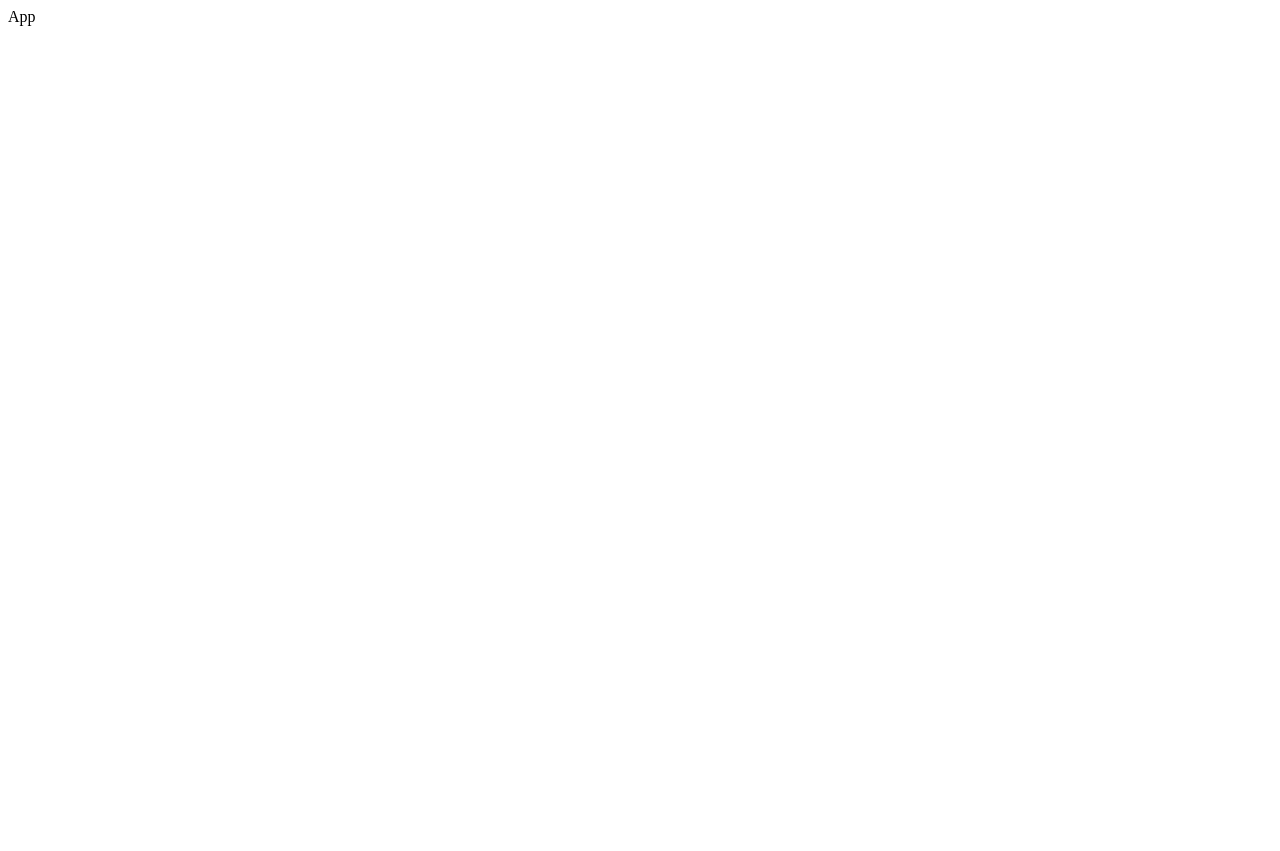
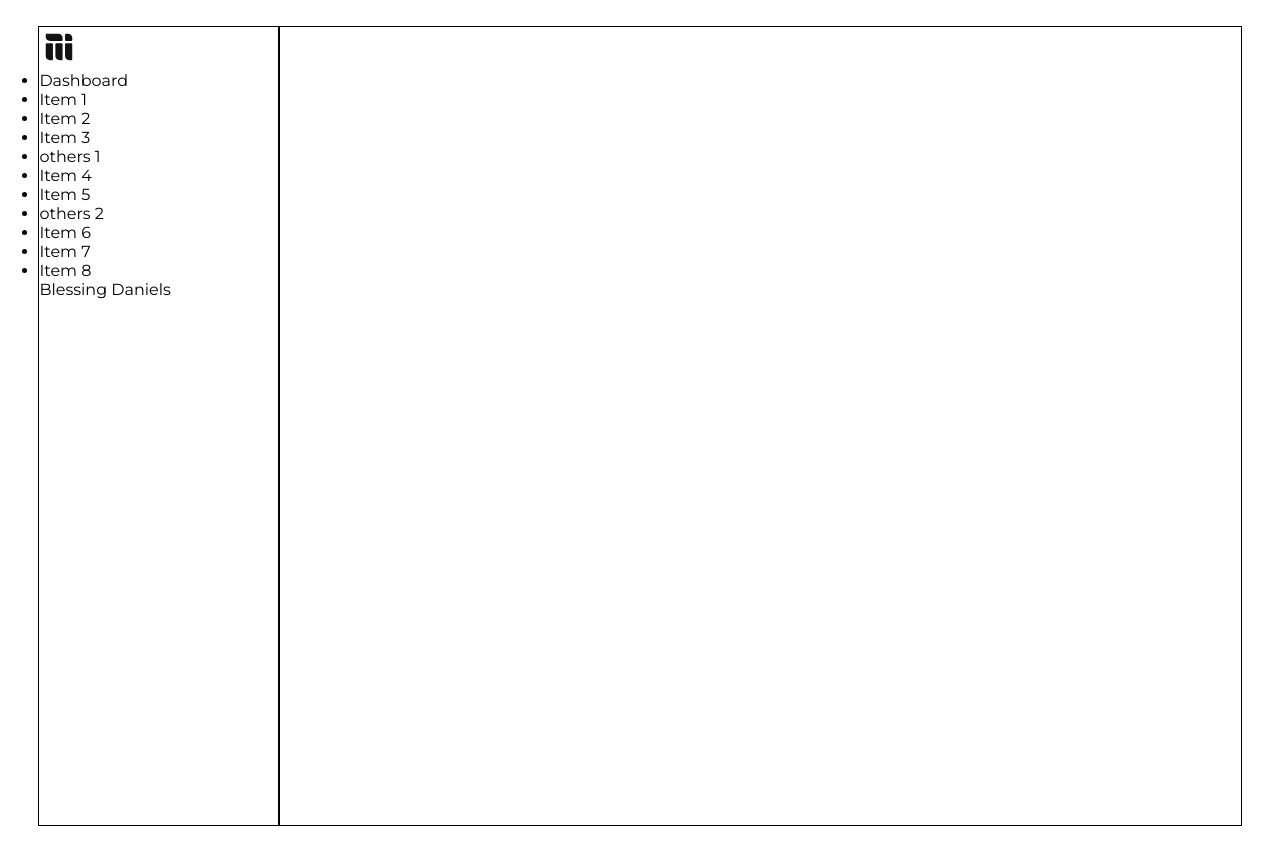
Before and after one commit to tunny17/main-stack, a React (Vite) app: page / in a window 1280 px wide. Before the commit the page ends 800 px from the top, so only its background shows below. Built offline with nearby package versions, Linux system fonts and the light colour scheme.

Commit message:
- Completion of folder and component structure - Added a Font Family

```diff
--- a/src/App.css
+++ b/src/App.css
@@ -0,0 +1,17 @@
+.app-container {
+    width: 100%;
+    display: flex;
+    flex-direction: row;
+    justify-content: space-between;
+    padding: 2% 3%;
+}
+.navbar {
+    width: 20%;
+    height: 100vh;
+    border: 1px solid #000;
+}
+.body {
+    width: 80%;
+    height: 100vh;
+    border: 1px solid #000;
+}
--- a/src/App.jsx
+++ b/src/App.jsx
@@ -1,8 +1,42 @@
-import React from 'react'
+import React from 'react';
+import './App.css';
+import { Logo } from './assets';
 
 const App = () => {
   return (
-    <div>App</div>
+    <div className='app-container'>
+      <div className="navbar">
+        <div className="logo-container">
+          <img src={Logo} alt="" />
+        </div>
+        <div className="navigation">
+          <nav>
+            <ul>
+              <li>Dashboard</li>
+              <li>Item 1</li>
+              <li>Item 2</li>
+              <li>Item 3</li>
+            </ul>
+            <ul>
+              <li>others 1</li>
+              <li>Item 4</li>
+              <li>Item 5</li>
+            </ul>
+            <ul>
+              <li>others 2</li>
+              <li>Item 6</li>
+              <li>Item 7</li>
+              <li>Item 8</li>
+            </ul>
+          </nav>
+        </div>
+        <div className="user">
+          <p>Blessing Daniels</p>
+        </div>
+      </div>
+      <div className="body">
+      </div>
+    </div>
   )
 }
 
--- /dev/null
+++ b/src/assets/index.js
@@ -0,0 +1,11 @@
+export { default as Dashboard } from './dashboard.svg';
+export { default as Logo } from './mainstack-logo.svg';
+export { default as User } from './user.svg';
+export { default as Nav1 } from './nav-1.svg';
+export { default as Nav2 } from './nav-2.svg';
+export { default as Nav3 } from './nav-3.svg';
+export { default as Nav4 } from './nav-4.svg';
+export { default as Nav5 } from './nav-5.svg';
+export { default as Nav6 } from './nav-6.svg';
+export { default as Nav7 } from './nav-7.svg';
+export { default as Nav8 } from './nav-8.svg';
--- a/src/index.css
+++ b/src/index.css
@@ -0,0 +1,12 @@
+@import url('https://fonts.googleapis.com/css2?family=Montserrat:wght@100;200;300;400;500;600;700;800;900&display=swap');
+
+* {
+    padding: 0;
+    margin: 0;
+    box-sizing: border-box;
+    font-family: 'Montserrat', sans-serif;
+}
+
+body::-webkit-scrollbar {
+    display: none;
+}
```
